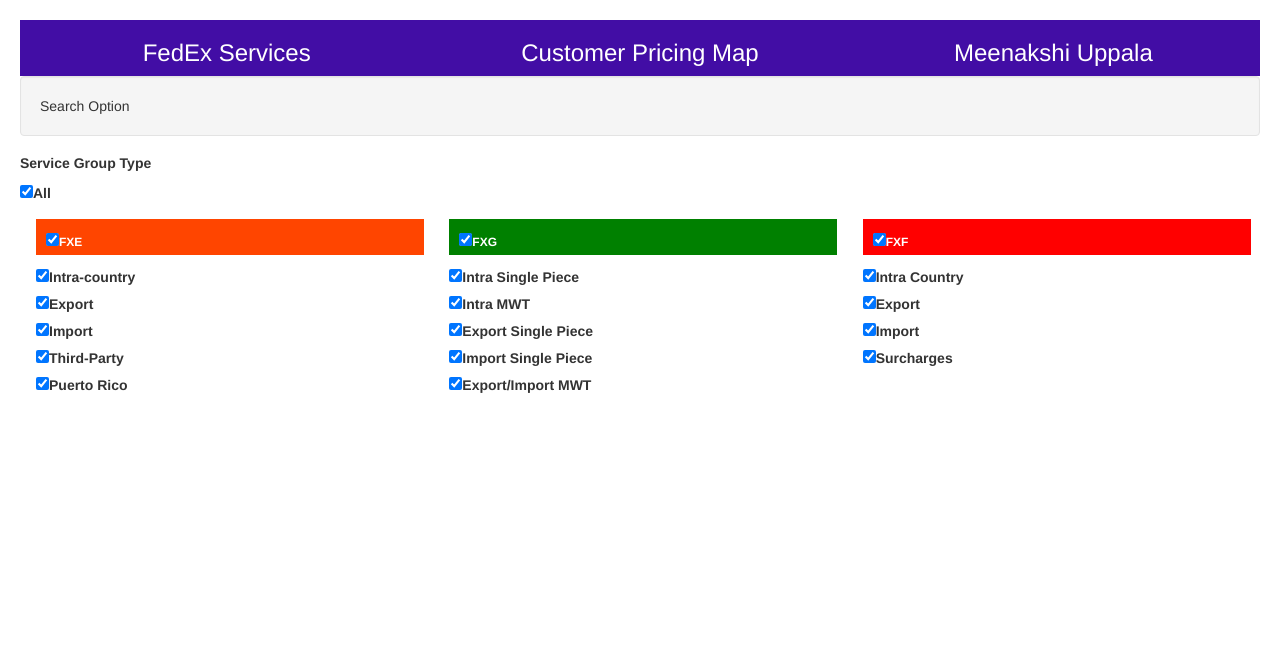
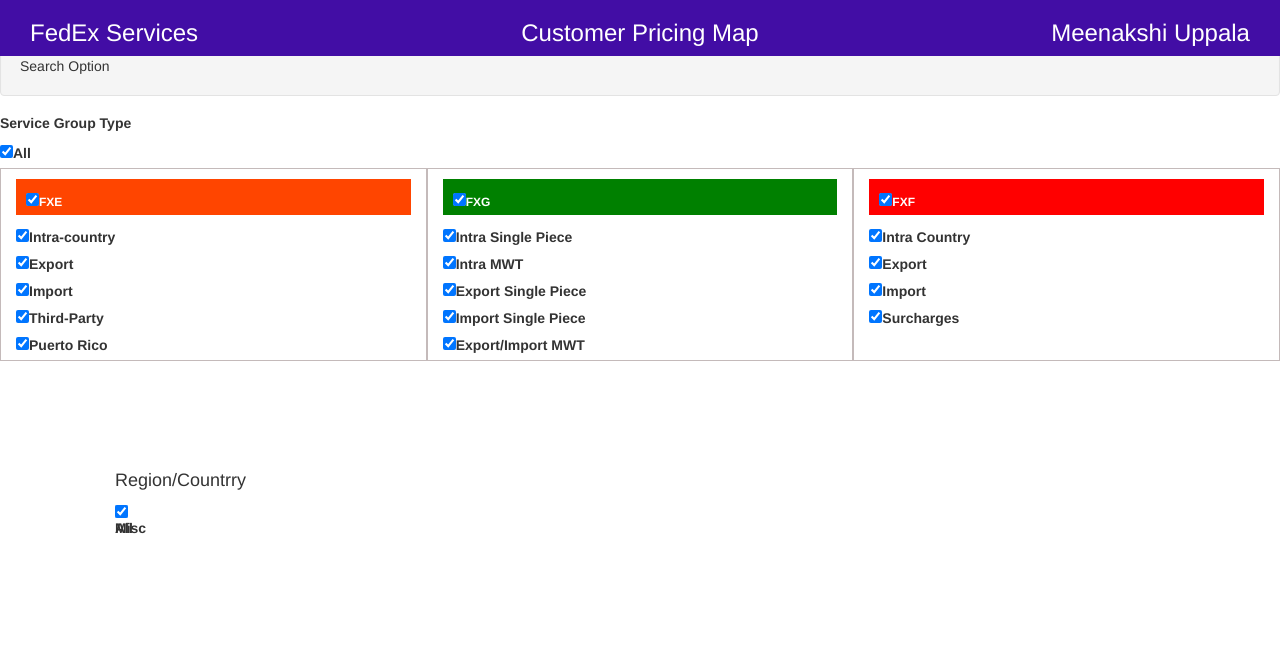
Before and after one commit to Sahana2696/react-mgpgqk, a React app: page / in a window 1280 px wide. Built offline with nearby package versions, Linux system fonts and the light colour scheme.

Commit message:
3 files modified, 1 added

```diff
--- /dev/null
+++ b/Region.js
@@ -0,0 +1,30 @@
+import React, { Component } from 'react';
+import { render } from 'react-dom';
+import './style.css';
+export default class Region extends Component {
+  constructor() {
+    super();
+    this.state = {
+      chkbox: "true"
+    }
+  }
+  render() {
+    return (
+      <div className=" col-lg-4 reg1">
+        <div className=" col-lg-4 reg2">
+          <h4> Region/Countrry</h4>
+          <label>
+            <input type="checkbox" defaultChecked={this.state.chkbox} />
+            All
+      </label>
+          <label>
+            <input type="checkbox" defaultChecked={this.state.chkbox} />
+            Misc
+      </label>
+        </div>
+
+
+      </div>
+    )
+  }
+}
--- a/ServicesGroupType.js
+++ b/ServicesGroupType.js
@@ -1,7 +1,6 @@
 import React, { Component } from 'react';
 import { render } from 'react-dom';
 import './style.css';
-import { MDBTable, MDBTableBody, MDBTableHead } from 'mdbreact';
 export default class ServicesGroupType extends Component {
   constructor() {
     super();
@@ -14,7 +13,7 @@
 
       <div className="clr">
 
-        <div className="col-sm-4 col2">
+        <div className="col-lg-4 col2">
           <h6 > <label>
             <input type="checkbox" defaultChecked={this.state.chkbox} />
             FXE
@@ -41,7 +40,7 @@
       </label><br />
         </div>
 
-        <div className="col-sm-4 col2">
+        <div className="col-lg-4 col2">
 
           <h6 className="col" ><label>
             <input type="checkbox" defaultChecked={this.state.chkbox} />
@@ -69,7 +68,7 @@
       </label><br />
         </div>
 
-          <div className="col-sm-4 col2">
+          <div className="col-lg-4 col2">
 
           <h6 className="col1" ><label>
             <input type="checkbox" defaultChecked={this.state.chkbox} />
@@ -90,7 +89,8 @@
           <label>
             <input type="checkbox" defaultChecked={this.state.chkbox} />
            Surcharges
-      </label><br /><br/>
+      </label><br />
+      <br/>
         </div>
       </div>
     )
--- a/index.js
+++ b/index.js
@@ -2,32 +2,40 @@
 import { render } from 'react-dom';
 import './style.css';
 import ServicesGroupType from './ServicesGroupType';
+import Region from './Region';
 class App extends Component {
   constructor() {
     super();
-   this.state={
-     chkbox:"true"
+    this.state = {
+      chkbox: "true"
     }
   }
 
 
   render() {
     return (
-<div className="page">
-       <div className="main">
-        <h3 class="col-sm-4" style={{ float: "left" }}> FedEx Services</h3>
-        <h3 class="col-sm-4"> Customer Pricing Map</h3>
-        <h3 class="col-sm-4" style={{ float: "right" }}> Meenakshi Uppala</h3>
-
+      <div >
+        <div className=" col-lg-12 main">
+          <div className="col-lg-4">
+            <h3 className="pull-left"> FedEx Services</h3>
+          </div>
+          <div className="col-lg-4">
+            <h3> Customer Pricing Map</h3>
+          </div>
+          <div className="col-lg-4">
+            <h3 className="pull-right"> Meenakshi Uppala</h3>
+          </div>
         </div>
         <div className="well"> Search Option </div>
         <h5> Service Group Type</h5>
         <label>
           <input type="checkbox" defaultChecked={this.state.chkbox} />
           All
-      </label><br/>
-
-       <ServicesGroupType/>
+      </label><br />
+         <div>
+        <ServicesGroupType />
+        <Region />
+        </div>
 
 
 
--- a/style.css
+++ b/style.css
@@ -21,7 +21,6 @@
     background-color: orangered;
   height:3em;
   color:white;
-  width: 388px;
   padding: 10px;
 
 }
@@ -30,7 +29,7 @@
   height:3em;
   color:white;
 
-  width: 388px;
+
 
   padding: 10px;
 }
@@ -39,13 +38,25 @@
   height:3em;
   color:white;
 
-  width: 388px;
+
 
   padding: 10px;
 }
 .col2{
-  border: 1px solid white;
+  border: 1px solid rgb(196, 186, 186);
+      height: 193px;
 }
 .clr{
   background-color: rgb(236, 228, 228);
 }
+.reg2{
+
+  padding:100px;
+  float:centre;
+}
+.pull-right{
+  float:right;
+}
+.pull-left{
+  float:left;
+}
```
Lines whose indentation alone changed are shown as unchanged.
